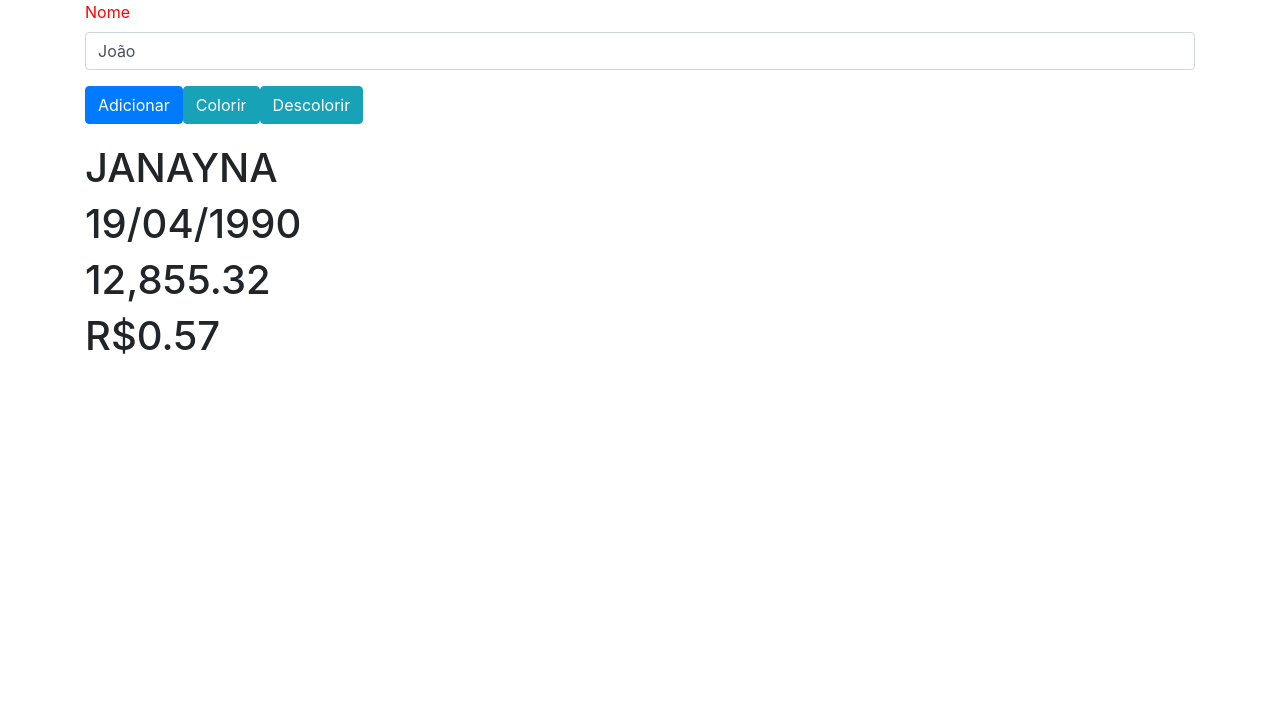
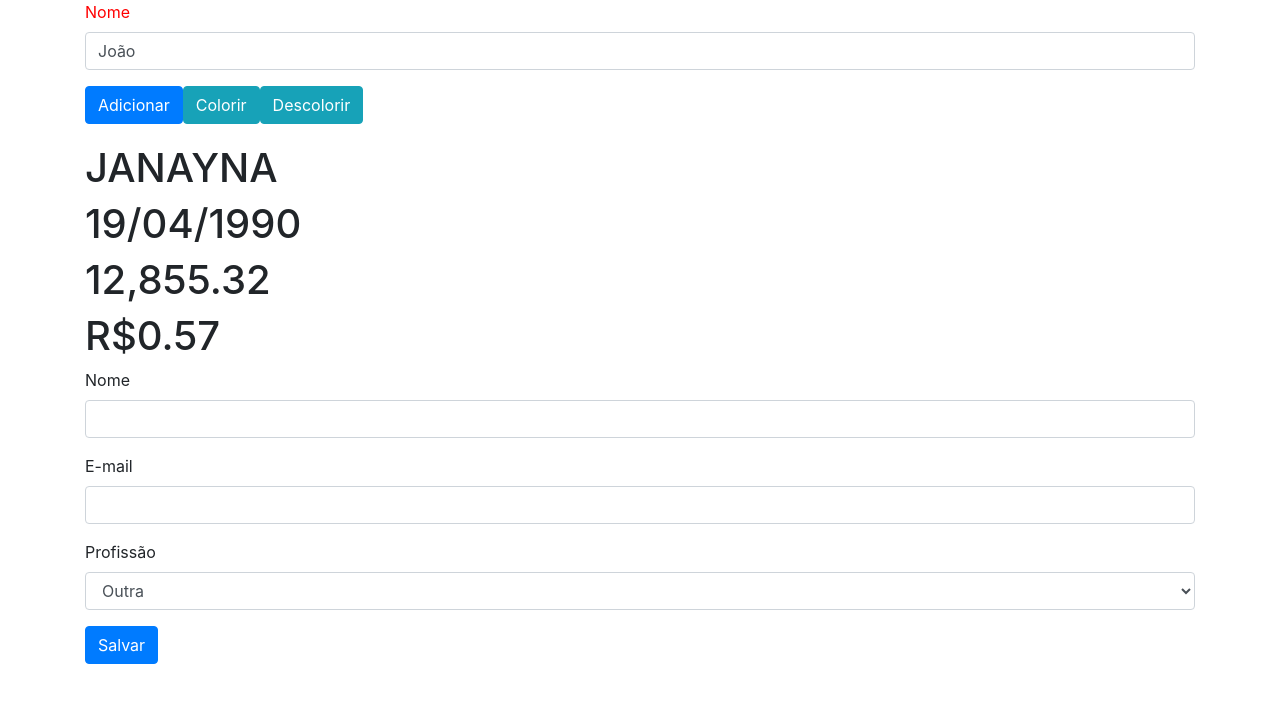
Before and after one commit to janfernandes/primeiros-passos-angular, an Angular app: page / in a window 1280 px wide. Shown: the top 702 px of the page. Built offline with nearby package versions, Linux system fonts and the light colour scheme.

Commit message:
aula 12.5

```diff
--- a/src/app/app.component.html
+++ b/src/app/app.component.html
@@ -30,3 +30,5 @@
   <h1>{{ preco | number: '1.2-2' }}</h1>
   <h1>{{ troco | currency: 'BRL' }}</h1>
 </div>
+
+<app-envio-form></app-envio-form>
--- a/src/app/app.module.ts
+++ b/src/app/app.module.ts
@@ -7,13 +7,15 @@ import {FormsModule} from '@angular/forms';
 import { FuncionarioCardComponent } from './funcionario-card/funcionario-card.component';
 import { FuncionarioFormComponent } from './funcionario-form/funcionario-form.component';
 import { CampoColoridoDirective } from './campo-colorido.directive';
+import { EnvioFormComponent } from './envio-form/envio-form.component';
 
 @NgModule({
   declarations: [
     AppComponent,
     FuncionarioCardComponent,
     FuncionarioFormComponent,
-    CampoColoridoDirective
+    CampoColoridoDirective,
+    EnvioFormComponent
   ],
   imports: [
     BrowserModule,
--- /dev/null
+++ b/src/app/envio-form/envio-form.component.html
@@ -0,0 +1,26 @@
+<div class="container">
+
+  <form #usuarioForm="ngForm" (ngSubmit)="salvar(usuarioForm)">
+    <div class="form-group">
+      <label class="form-control-label">Nome</label>
+      <input type="text" class="form-control" name="nome" ngModel>
+    </div>
+
+    <div class="form-group">
+      <label class="form-control-label">E-mail</label>
+      <input type="text" class="form-control" name="email" ngModel>
+    </div>
+
+    <div class="form-group">
+      <label class="form-control-label">Profissão</label>
+<!--      one way binding com  [ngModel]="profissao" ja seleciona a opcao definida em profissao-->
+      <select class="form-control" name="profissao" [ngModel]="profissao">
+        <option value="">Selecione</option>
+        <option *ngFor="let profissao of profissoes" [value]="profissao">{{profissao}}</option>
+      </select>
+    </div>
+
+    <button type="submit" class="btn btn-primary">Salvar</button>
+  </form>
+
+</div>
--- /dev/null
+++ b/src/app/envio-form/envio-form.component.ts
@@ -0,0 +1,17 @@
+import { Component } from '@angular/core';
+import {NgForm} from '@angular/forms';
+
+@Component({
+  selector: 'app-envio-form',
+  templateUrl: './envio-form.component.html',
+  styleUrls: ['./envio-form.component.css']
+})
+export class EnvioFormComponent{
+  profissao = 'Outra';
+  profissoes = ['Programador', 'Empresário', 'Outra'];
+
+  salvar(form: NgForm) {
+    console.log(form);
+  }
+
+}
```
Also changed, not shown: src/app/envio-form/envio-form.component.css (added).
